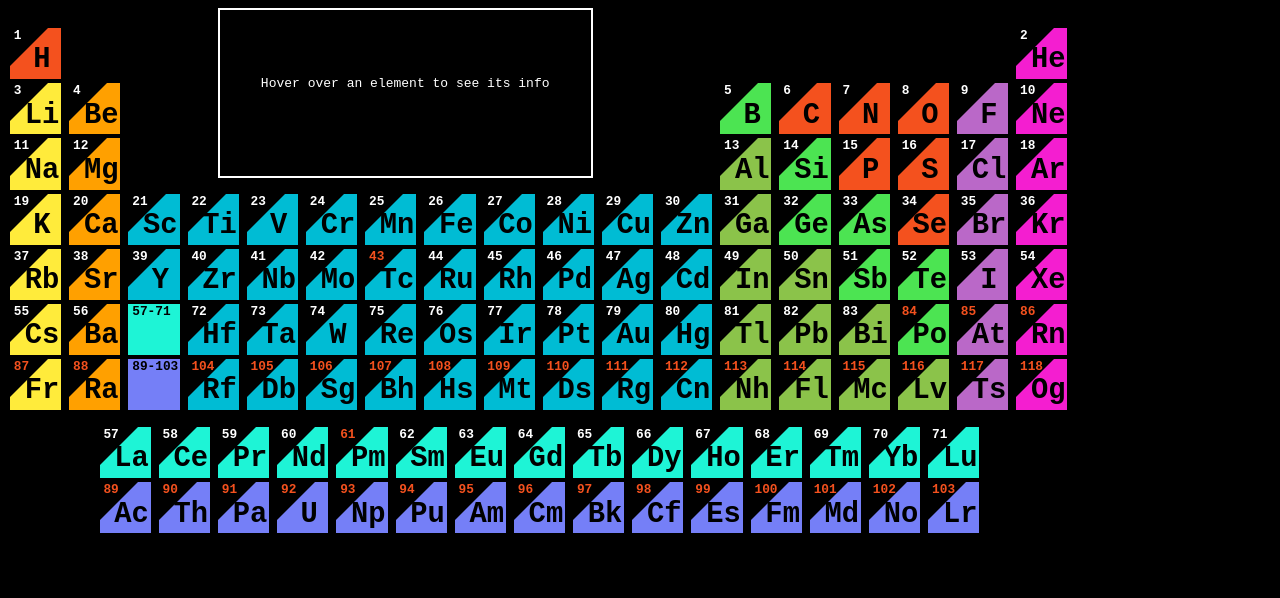
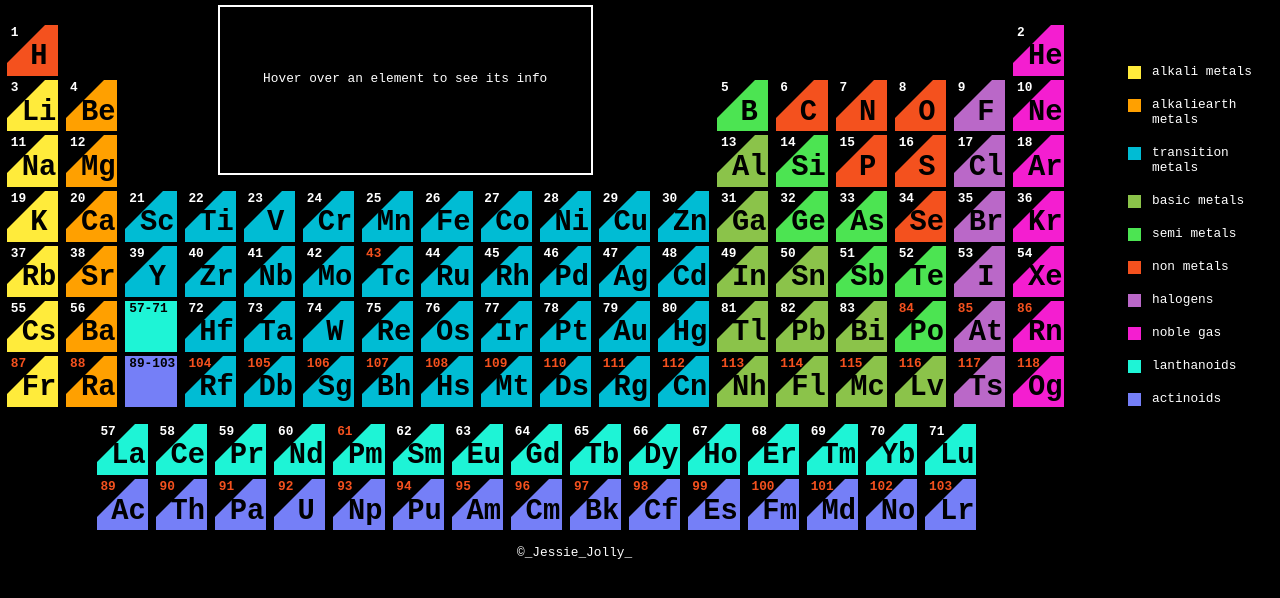
Before and after one commit to JessieJolly/responsive_periodic_table, a plain HTML site: page index.html in a window 1280 px wide. Drawn offline with Linux system fonts and the light colour scheme.

Commit message:
final Website

```diff
--- a/index.html
+++ b/index.html
@@ -9,6 +9,47 @@
     <body>
         <div id="content">
             <p>Hover over an element to see its info</p>
+        </div>
+        <div id="reference">
+          <div class="card alkalimetals symbol">
+          </div>
+          <p>alkali metals</p>
+          <br>
+          <div class="card alkaliearthmetals symbol">
+          </div>
+          <p>alkaliearth metals</p>
+          <br>
+          <div class="card transition symbol">
+          </div>
+          <p>transition metals</p>
+          <br>
+          <div class="card amphoteric symbol">
+          </div>
+          <p>basic metals</p>
+          <br>
+          <div class="card metaloids symbol">
+          </div>
+          <p>semi metals</p>
+          <br>
+          <div class="card symbol">
+          </div>
+          <p>non metals</p>
+          <br>
+          <div class="card nonmetals symbol">
+          </div>
+          <p>halogens</p>
+          <br>
+          <div class="card nobel symbol">
+          </div>
+          <p>noble gas</p>
+          <br>
+          <div class="card lanthanoid symbol">
+          </div>
+          <p>lanthanoids</p>
+          <br>
+          <div class="card actinoid symbol">
+          </div>
+          <p>actinoids</p>
         </div>
         <br>
         <div id="main">
@@ -1265,6 +1306,7 @@
               <h3>Lr</h3>
             </div>
           </div>
+          <p id="copyright">&copy;_Jessie_Jolly_</p>
         </div>
     </body>
 </html>
--- a/style.css
+++ b/style.css
@@ -1,6 +1,8 @@
 
 body{
     background-color: #000000;
+    align-content: center;
+    margin: 5px;
 }
 .card{
     pointer-events: auto;
@@ -27,13 +29,14 @@ body{
 
 }
 #content p {
-    padding-top: 66px;
+    padding-top: 5vw;
     margin: 0;
+    font-size: 1vw;
     font-family: monospace;
     color: #ffffff;
 }
 .tri {
-    position: fixed;
+    position: absolute;
     height: 0;
     width: 0;
     float: left;
@@ -113,3 +116,34 @@ body{
 #actinium{
     margin-left: 7vw;
 }
+#reference{
+    height: 40vw;
+    width: 10vw;
+    background-color: #000000;
+    position: absolute;
+    right: 2vw;
+    top: 5vw;
+}
+.symbol {
+    display: inline;
+    position: absolute;
+    width: 1vw;
+    height: 0;
+    padding-bottom: 1vw;
+}
+#reference p{
+    font-size: 1vw;
+    color: #ffffff;
+    margin: 0%;
+    margin-left: 2vw;
+    font-family: monospace;
+}
+#copyright{
+    position: absolute;
+    font-family: monospace;
+    font-size: 1vw;
+    color: #ffffff;
+    margin: 0;
+    margin-top: 1vw;
+    padding-left: 40%;
+}
```
